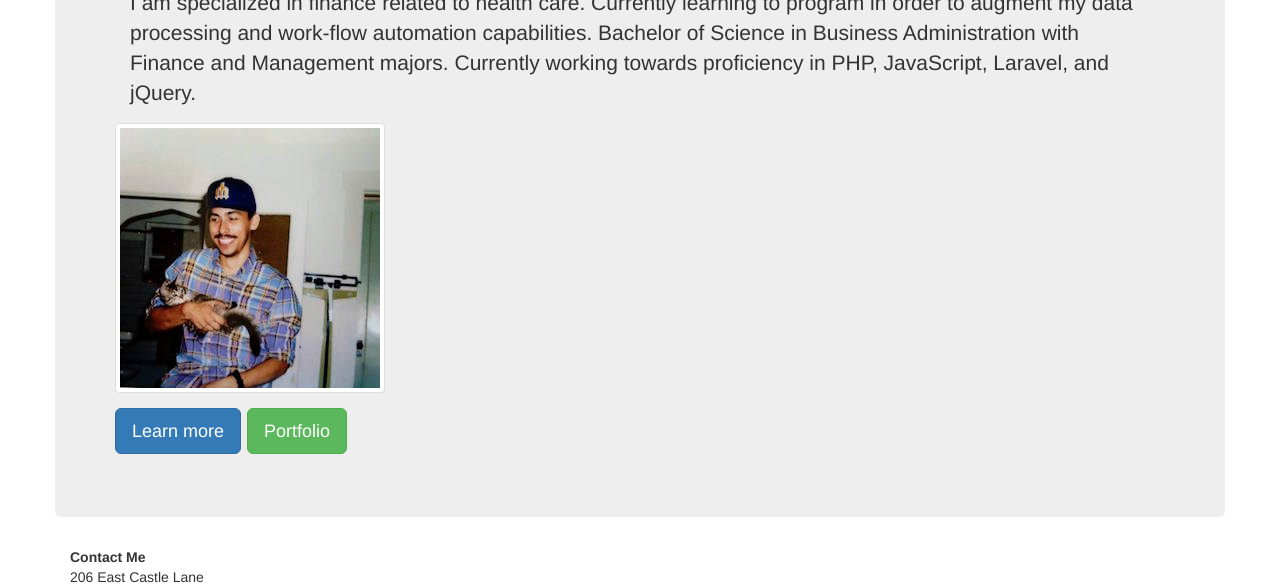
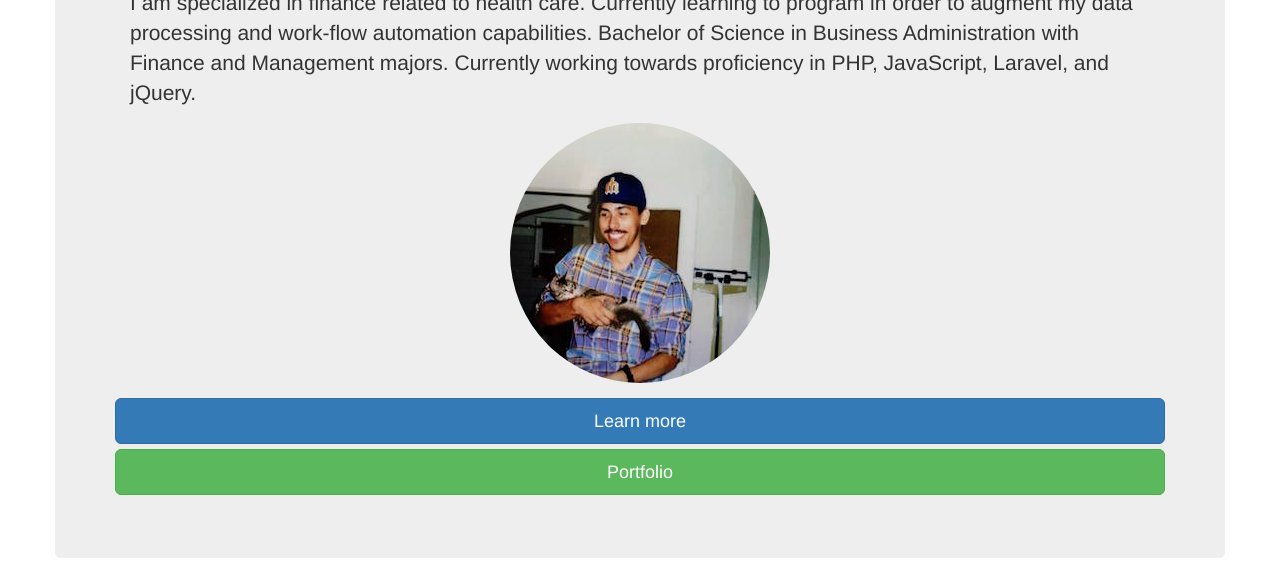
Before and after one commit to Francisco-Escobedo/Francisco-Escobedo.github.io, a plain HTML site: page resume.html in a window 1280 px wide. Shown: the part 159-744 px from the top of the page. Drawn offline with nearby package versions, Linux system fonts and the light colour scheme.

Commit message:
Formatted buttons on resume page

```diff
--- a/resume.html
+++ b/resume.html
@@ -28,18 +28,18 @@
 				</div>
 
 				<div class="row">
-					<div class="col-md-7">
+					<div class="col-md-12">
 
 					<p>
-						<img src="/img/pw.jpg" alt="Pancho" class="img-thumbnail">
+						<img src="/img/pw.jpg" alt="Pancho" class="img-circle img-responsive center-block">
 					</p>
 
 
 					</div>
 				</div>
 
-					<p><a class="btn btn-primary btn-lg" href="#more" role="button">Learn more</a>
-					<a class="btn btn-success btn-lg" href="/portfolio.html" target="_blank" role="button">Portfolio</a></p>
+					<p><a class="btn btn-primary btn-lg btn-block" href="#more" role="button">Learn more</a>
+					<a class="btn btn-success btn-lg btn-block" href="/portfolio.html" target="_blank" role="button">Portfolio</a></p>
 			</div>
 
 			<div class="col-md-12 col-sm-12">
```
